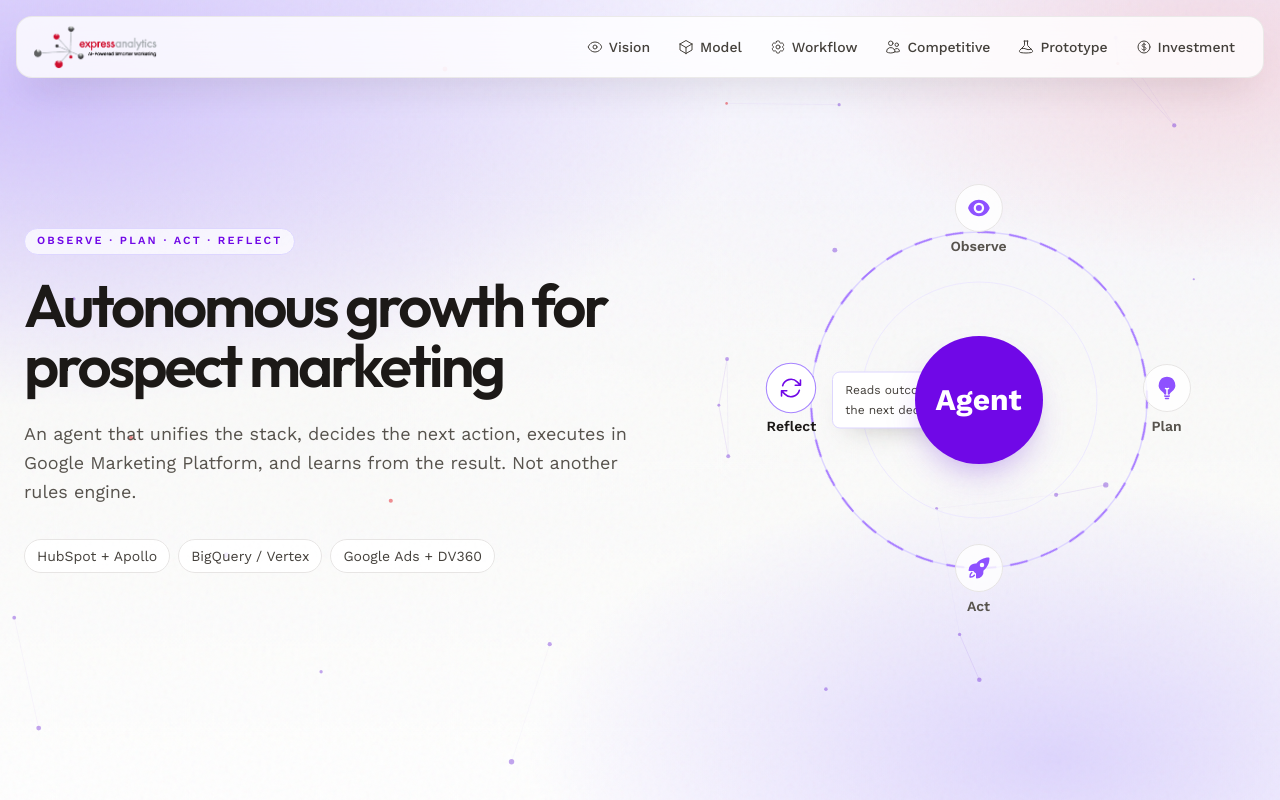
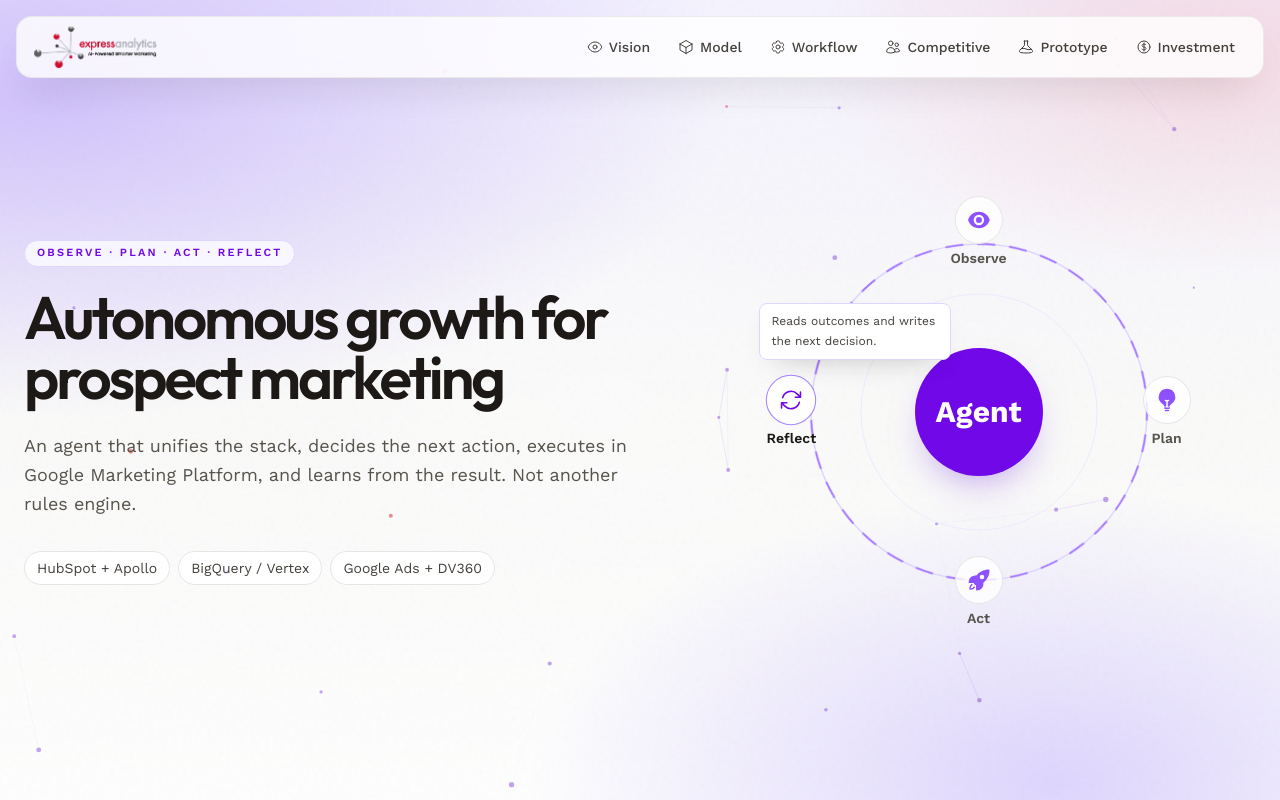
Before and after one commit to ea-shan/agenticai, a Next.js app: page / in a window 1280 px wide. Shown: the top 800 px of the page. Built offline with nearby package versions, Linux system fonts and the light colour scheme.

Commit message:
Investment amount updates

```diff
--- a/src/components/AgentOrbit.tsx
+++ b/src/components/AgentOrbit.tsx
@@ -18,10 +18,10 @@ const positions = [
 ];
 
 const tipPos = [
-  'top-full mt-2 left-1/2 -translate-x-1/2',
-  'right-full mr-2 top-1/2 -translate-y-1/2',
-  'bottom-full mb-2 left-1/2 -translate-x-1/2',
-  'left-full ml-2 top-1/2 -translate-y-1/2',
+  'bottom-full mb-3 left-1/2 -translate-x-1/2',
+  'bottom-full mb-3 right-0',
+  'top-full mt-3 left-1/2 -translate-x-1/2',
+  'bottom-full mb-3 left-0',
 ];
 
 export default function AgentOrbit() {
@@ -37,9 +37,10 @@ export default function AgentOrbit() {
 
   return (
     <div
-      className="relative mx-auto h-[340px] w-[90vw] max-w-xs sm:max-w-md md:h-[440px] md:w-[440px] md:max-w-none"
+      className="relative isolate mx-auto w-[90vw] max-w-xs py-16 sm:max-w-md md:w-[440px] md:max-w-none"
       onMouseLeave={() => setPaused(false)}
     >
+      <div className="relative h-[340px] md:h-[440px]">
       <svg className="absolute inset-0 h-full w-full pointer-events-none" viewBox="0 0 440 440" fill="none" aria-hidden>
         <circle cx="220" cy="220" r="168" className="stroke-violet-200" strokeWidth="1.5" />
         <circle cx="220" cy="220" r="118" className="stroke-violet-100" strokeWidth="1" />
@@ -62,7 +63,7 @@ export default function AgentOrbit() {
           <button
             key={stage.label}
             type="button"
-            className={`absolute ${positions[idx]} flex flex-col items-center cursor-pointer rounded-xl px-2 py-1 focus-visible:outline focus-visible:outline-2 focus-visible:outline-offset-2 focus-visible:outline-violet-600`}
+            className={`absolute ${positions[idx]} ${on ? 'z-20' : 'z-10'} flex flex-col items-center cursor-pointer rounded-xl px-2 py-1 focus-visible:outline focus-visible:outline-2 focus-visible:outline-offset-2 focus-visible:outline-violet-600`}
             onMouseEnter={() => {
               setPaused(true);
               setActive(idx);
@@ -78,7 +79,7 @@ export default function AgentOrbit() {
             </span>
             <span className={`mt-1 text-sm font-semibold ${on ? 'text-stone-900' : 'text-stone-600'}`}>{stage.label}</span>
             {on && (
-              <span className={`absolute ${tipPos[idx]} w-44 rounded-lg border border-violet-200 bg-white px-3 py-2 text-left text-xs leading-relaxed text-stone-700 shadow-[0_12px_30px_-18px_rgba(28,25,23,0.35)] sm:w-52`}>
+              <span className={`absolute ${tipPos[idx]} z-20 w-40 rounded-lg border border-violet-200 bg-white px-3 py-2 text-left text-xs leading-relaxed text-stone-700 shadow-[0_12px_30px_-18px_rgba(28,25,23,0.35)] sm:w-48`}>
                 {stage.tip}
               </span>
             )}
@@ -86,11 +87,12 @@ export default function AgentOrbit() {
         );
       })}
 
-      <div className="absolute inset-0 flex items-center justify-center">
+      <div className="pointer-events-none absolute inset-0 z-0 flex items-center justify-center">
         <div className="flex h-20 w-20 items-center justify-center rounded-full bg-violet-700 text-lg font-bold text-white shadow-[0_18px_40px_-18px_rgba(109,40,217,0.55)] sm:h-28 sm:w-28 sm:text-2xl md:h-32 md:w-32 md:text-3xl">
           Agent
         </div>
       </div>
+      </div>
     </div>
   );
 }
--- a/src/components/InvestmentSection.tsx
+++ b/src/components/InvestmentSection.tsx
@@ -14,8 +14,8 @@ const cards = [
   { icon: SparklesIcon, title: "Address Market Need", desc: "Meet growing demand for intelligent marketing solutions." },
 ];
 
-const ASK_LOW = 160000;
-const ASK_HIGH = 450000;
+const ASK_LOW = 2000000;
+const ASK_HIGH = 5000000;
 const ASK_LABEL = `$${ASK_LOW.toLocaleString()} – $${ASK_HIGH.toLocaleString()}`;
 
 const uses = [
```
